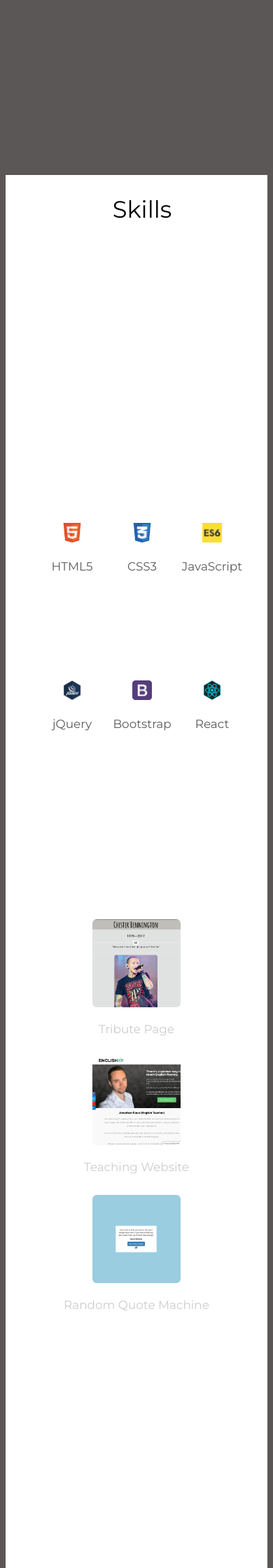
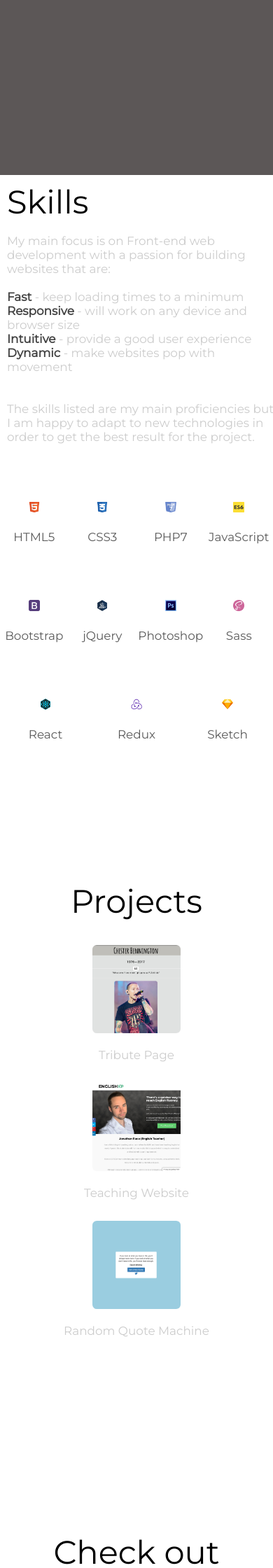
Before and after one commit to jonathanrace77/jonathanrace77.github.io, a PHP site: page / in a window 390 px wide. Shown: the part 602-2842 px from the top of the page at 70% size. Run offline with PHP 8.4, Linux system fonts and the light colour scheme; some libraries are stand-ins or nearby versions.

Commit message:
1.1.4
skills updated

```diff
--- a/index.html
+++ b/index.html
@@ -22,10 +22,10 @@
           <a href=#skills>Skills</a>
         </li>
         <li>
-          <a href=#projects>Projects</a>
+          <a href=#portfolio>Portfolio</a>
         </li>
         <li>
-          <a href=#aboutme>About Me</a>
+          <a href=#about>About</a>
         </li>
 
       </ul>
@@ -57,8 +57,22 @@
 
     <section id="skills">
       <div id="skills-container">
-      <div align="center" id="skills-left">
+      <div align="left" id="skills-left">
         <h2>Skills</h2>
+        <div id="skills-text">
+        <p>My main focus is on
+          Front-end web development
+          with a passion for building websites that are:
+          <br><br>
+          <b>Fast</b> - keep loading times to a minimum<br>
+          <b>Responsive</b> - will work on any device and browser size<br>
+          <b>Intuitive</b> - provide a good user experience<br>
+          <b>Dynamic</b> - make websites pop with movement<br>
+          <br><br>
+          The skills listed are my main
+          proficiencies but I am happy to adapt
+          to new technologies in order to get the best result for the project.</p>
+        </div>
       </div>
 
 
@@ -77,9 +91,21 @@
             </caption>
           </div>
           <div align="center">
+            <img src="img/PHP7.png">
+            <caption>
+              <p>PHP7</p>
+            </caption>
+          </div>
+          <div align="center">
             <img src="img/es6.png">
             <caption>
               <p>JavaScript</p>
+            </caption>
+          </div>
+          <div align="center">
+            <img src="img/bootstrap.png">
+            <caption>
+              <p>Bootstrap</p>
             </caption>
           </div>
           <div align="center">
@@ -89,9 +115,15 @@
             </caption>
           </div>
           <div align="center">
-            <img src="img/bootstrap.png">
+            <img src="img/photoshop.png">
             <caption>
-              <p>Bootstrap</p>
+              <p>Photoshop</p>
+            </caption>
+          </div>
+          <div align="center">
+            <img src="img/scss.png">
+            <caption>
+              <p>Sass</p>
             </caption>
           </div>
           <div align="center">
@@ -101,15 +133,15 @@
             </caption>
           </div>
           <div align="center">
-            <img src="img/scss.png">
+            <img src="img/redux.png">
             <caption>
-              <p>Sass</p>
+              <p>Redux</p>
             </caption>
           </div>
           <div align="center">
-            <img src="img/photoshop.png">
+            <img src="img/sketch.png">
             <caption>
-              <p>Photoshop</p>
+              <p>Sketch</p>
             </caption>
           </div>
           </div>
@@ -117,7 +149,7 @@
         </div>
     </section>
 
-    <section id="projects">
+    <section id="portfolio">
       <div align="center">
         <h2>Projects</h2>
         <div class="flex-container2">
@@ -147,7 +179,7 @@
       </div>
     </section>
 
-    <section id="aboutme">
+    <section id="about">
       <div align="center">
         <h2>Check out <a href="https://github.com/jonathanrace77" target="_blank" id="profile-link">My Github
             Profile</a> for further examples of my work.</h2>
--- a/styles.css
+++ b/styles.css
@@ -5,6 +5,10 @@ html {
   scroll-snap-type: mandatory;
   scroll-snap-points-y: repeat(100vh);
   scroll-snap-type: y mandatory;
+}
+
+b{
+  color: #444;
 }
 
 section {
@@ -20,27 +24,25 @@ section {
 body {
   font-family: 'Montserrat';
   background: #5C5757;
+  margin-right: 0px;
+  margin-left: 0px;
 }
 
 #navbar {
   display: block;
   position: fixed;
   top: -50px;
-  left: 0;
-  width: 100%;
-  height: 50px;
+  width: 70vw;
   align-items: center;
   justify-content: center;
   z-index: 5;
+  margin: 10px;
 }
 #navcontents {
   display: flex;
   flex-direction: row;
   flex-wrap: wrap;
   align-items: center;
-  height: 54px;
-  border: solid #5a6478;
-  border-width: 0;
   margin: 0;
   padding: 0;
 }
@@ -53,15 +55,13 @@ ul {
 li {
   float: left;
   margin: 0;
-  font-size: 2.3vh;
+  font-size: 1.3vw;
+  width: 9.5vw;
 }
 li a {
   display: block;
   color: #fff;
-  padding: 13px 16px;
   text-decoration: none;
-  width: 80px;
-  text-align: center;
 }
 li a:hover {
   text-decoration: underline;
@@ -74,7 +74,7 @@ h1 {
 }
 h2 {
   color: #000;
-  font-size: 4vh;
+  font-size: 5.5vh;
   font-weight: 500;
 }
 p {
@@ -106,17 +106,30 @@ div.a {
 
 }
 
+#skills-text{
+  width: 30vw;
+}
+
 #skills-container{
-  display: flex;
-
+  display: grid;
+  grid-template-columns: 50vw 50vw;
+  width: 100vw;
+  height: 100vh;
 }
 
 #skills-left{
-  width: 50vw;
+  margin: 14vh 10px 14vh 10px;
+  height: 75vh;
+  display: block;
+}
+
+#skills-left h2{
+  margin: 0px;
 }
 
 #skills-right{
-  width: 50vw;
+  margin: 14vh 10px 14vh 10px;
+  height: 75vh;
 }
 
 .flex-container {
@@ -125,22 +138,28 @@ div.a {
   justify-content: center;
   flex-wrap: wrap;
   width: 80vw;
-  height: 50vw;
+  height: 75vh;
   max-width: 100%;
-  max-height: 85vh;
-  justify-content: center;
+  max-height: 100vh;
   grid-row: 2;
+  justify-content: space-between;
 }
 
 .flex-container > div {
   width: auto;
-  margin: 10px;
+  margin: 0px;
   text-align: center;
-  flex: 50%;
-  max-width: 100px;
+  flex: 33%;
 }
 
-#projects {
+#skills > div > div img {
+  width: 5vw;
+  height: 5vw;
+  max-width: 7vw;
+  max-height: 7vw;
+}
+
+#portfolio {
   height: 100vh;
   display: flex;
   align-items: center;
@@ -149,7 +168,7 @@ div.a {
   color: #fff;
   padding: 0 0;
 }
-#projects > div {
+#portfolio > div {
   width: 80vw;
   display: block;
   align-items: center;
@@ -160,7 +179,7 @@ div.a {
   height: 70vh;
   grid-column: auto;
 }
-#projects > div > div {
+#portfolio > div > div {
   display: flex;
   align-items: center;
   justify-content: center;
@@ -175,7 +194,7 @@ div.a {
 #projects h2 {
   color: #fff;
 }
-#aboutme {
+#about {
   height: 100vh;
   display: flex;
   align-items: center;
@@ -184,7 +203,7 @@ div.a {
   color: #000;
   padding: 0 0;
 }
-#aboutme > div {
+#about > div {
   padding: 5vh;
 }
 footer {
@@ -226,12 +245,7 @@ img {
   max-height: 130px;
   border-radius: 5%;
 }
-#skills > div > div img {
-  width: 10vw;
-  height: 10vw;
-  max-width: 7vw;
-  max-height: 7vw;
-}
+
 #mobilemenubutton .icon {
   display: none;
   color: #ccc;
@@ -315,4 +329,50 @@ img {
     height: 10vw;
     width: auto;
   }
-}
+
+    #skills-container{
+      width: 100vw;
+      height: 100vh;
+    }
+
+    #skills-left{
+      margin: 10px 10px 10px 10px;
+      height: 50vh;
+      display: block;
+    }
+
+
+    #skills-right{
+      margin: 0px 0px 0px 0px;
+      height: 50vh;
+    }
+    #skills-text{
+      width: 100vw;
+    }
+    .flex-container > div {
+      width: auto;
+      margin: 0px;
+      text-align: center;
+      flex: 25%;
+    }
+
+    #skills > div > div img {
+      width: 4vw;
+      height: 4vw;
+      max-width: 6vw;
+      max-height: 6vw;
+    }
+
+    .flex-container {
+      display: flex;
+      align-items: center;
+      justify-content: center;
+      flex-wrap: wrap;
+      width: 100vw;
+      height: 75vh;
+      max-width: 100%;
+      max-height: 100%;
+      grid-row: 2;
+      justify-content: space-between;
+    }
+  }
```
Also changed, not shown: 1 other file.
